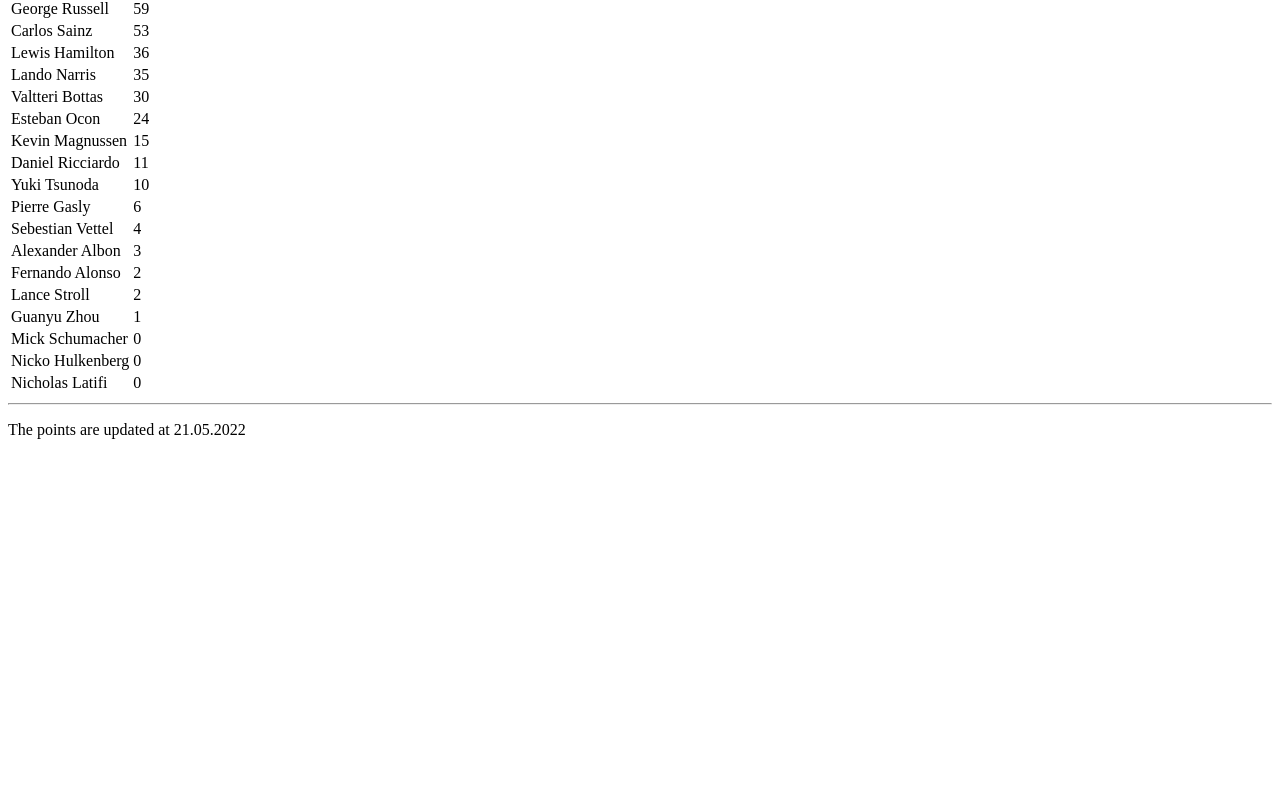
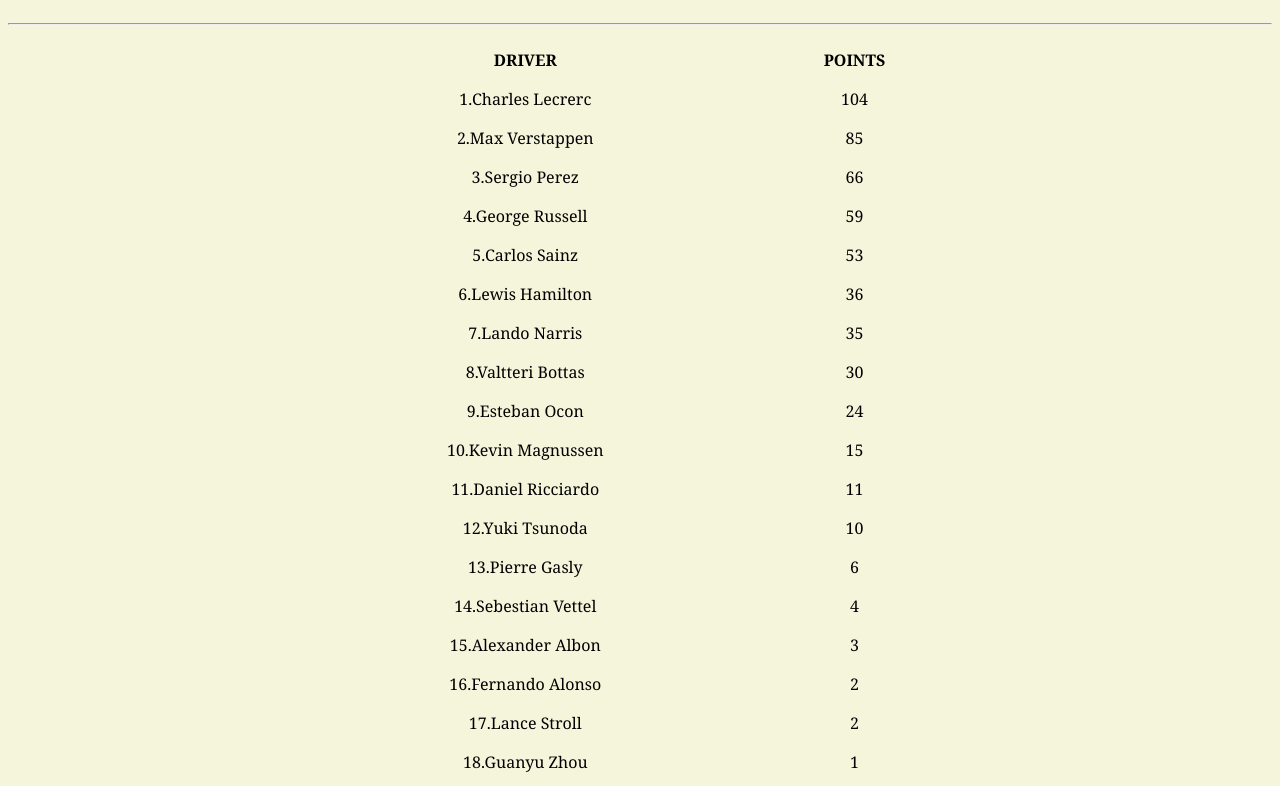
Before and after one commit to beforereal/Formula-One, a plain HTML site: page Standings.html in a window 1280 px wide. Shown: the part 171-957 px from the top of the page. Before the commit the page ends 800 px from the top, so only its background shows below. Drawn offline with Linux system fonts and the light colour scheme.

Commit message:
Small changes to adjust design

```diff
--- a/Drivers.html
+++ b/Drivers.html
@@ -5,6 +5,7 @@
     <meta http-equiv="X-UA-Compatible" content="IE=edge">
     <meta name="viewport" content="width=device-width, initial-scale=1.0">
     <title>F1-2022 | Drivers</title>
+    <link rel="stylesheet" href="style.css">
 </head>
 <body>
     <!--  Nav Bar   -->
@@ -16,7 +17,10 @@
 
 </body>
     <div class="Drivers">
-        <p>Check out this season's official F1 line-up.Follow your favourite F1 team's drivers.</p>
+        <h1>DRIVERS</h1>
+        <hr>
+
+        <p class="intros">Check out this season's official F1 line-up.Follow your favourite F1 team's drivers.</p>
 
         <ul>
             <li>
@@ -40,77 +44,70 @@
                 <img src="https://www.formula1.com/content/dam/fom-website/drivers/C/CARSAI01_Carlos_Sainz/carsai01.png.transform/2col/image.png" alt="Carlos Sainz">
             </li>
             <li>
-                <p>Lewis Hamilton</p>
+                <p>Lewis Hamilton | Mercedes</p>
                 <img src="https://www.formula1.com/content/dam/fom-website/drivers/L/LEWHAM01_Lewis_Hamilton/lewham01.png.transform/2col/image.png" alt="Lewis Hamilton">
             </li>
             <li>
-                <p>Lando Narris</p>
+                <p>Lando Narris | McLaren</p>
                 <img src="https://www.formula1.com/content/dam/fom-website/drivers/L/LANNOR01_Lando_Norris/lannor01.png.transform/2col/image.png" alt="Lando Narris">
             </li>
             <li>
-                <p>Valtteri Bottas</p>
+                <p>Valtteri Bottas | AlfaRomeo</p>
                 <img src="https://www.formula1.com/content/dam/fom-website/drivers/V/VALBOT01_Valtteri_Bottas/valbot01.png.transform/2col/image.png" alt="Valtteri Bottas">
             </li>
             <li>
-                <p>Esteban Ocon</p>
+                <p>Esteban Ocon | Alpine</p>
                 <img src="https://www.formula1.com/content/dam/fom-website/drivers/E/ESTOCO01_Esteban_Ocon/estoco01.png.transform/2col/image.png" alt="Esteban Ocon">
             </li>
             <li>
-                <p>Kevin Magnussen</p>
+                <p>Kevin Magnussen | Haas F1 Team</p>
                 <img src="https://www.formula1.com/content/dam/fom-website/drivers/K/KEVMAG01_Kevin_Magnussen/kevmag01.png.transform/2col/image.png" alt="Kevin Magnussen">
             </li>
             <li>
-                <p>Daniel Ricciardo</p>
+                <p>Daniel Ricciardo | McLaren</p>
                 <img src="https://www.formula1.com/content/dam/fom-website/drivers/D/DANRIC01_Daniel_Ricciardo/danric01.png.transform/2col/image.png" alt="Daniel Ricciardo">
             </li>
             <li>
-                <p>Yuki Tsunoda</p>
+                <p>Yuki Tsunoda | AlphaTauri</p>
                 <img src="https://www.formula1.com/content/dam/fom-website/drivers/Y/YUKTSU01_Yuki_Tsunoda/yuktsu01.png.transform/2col/image.png" alt="Yuki Tsunoda">
             </li>
             <li>
-                <p>Pierre Gasly</p>
+                <p>Pierre Gasly | AlphaTauri</p>
                 <img src="https://www.formula1.com/content/dam/fom-website/drivers/P/PIEGAS01_Pierre_Gasly/piegas01.png.transform/2col/image.png" alt="Pierre Gasly">
             </li>
             <li>
-                <p>Sebestian Vettel</p>
+                <p>Sebestian Vettel | AstonMartin</p>
                 <img src="https://www.formula1.com/content/dam/fom-website/drivers/S/SEBVET01_Sebastian_Vettel/sebvet01.png.transform/2col/image.png" alt="Sebestian Vettel">
             </li>
             <li>
-                <p>Alexander Albon</p>
+                <p>Alexander Albon | Williams</p>
                 <img src="https://www.formula1.com/content/dam/fom-website/drivers/A/ALEALB01_Alexander_Albon/alealb01.png.transform/2col/image.png" alt="Alexander Albon">
             </li>
             <li>
-                <p>Fernando Alonso</p>
+                <p>Fernando Alonso | Alpine</p>
                 <img src="https://www.formula1.com/content/dam/fom-website/drivers/F/FERALO01_Fernando_Alonso/feralo01.png.transform/2col/image.png" alt="Fernando Alonso">
             </li>
             <li>
-                <p>Lance Stroll</p>
+                <p>Lance Stroll | AstonMartin</p>
                 <img src="https://www.formula1.com/content/dam/fom-website/drivers/L/LANSTR01_Lance_Stroll/lanstr01.png.transform/2col/image.png" alt="Lance Stroll">
             </li>
             <li>
-                <p>Guanyu Zhou</p>
+                <p>Guanyu Zhou | AlfaRomeo</p>
                 <img src="https://www.formula1.com/content/dam/fom-website/drivers/G/GUAZHO01_Guanyu_Zhou/guazho01.png.transform/2col/image.png" alt="Guanyu Zhou">
             </li>
             <li>
-                <p>Mick Schumacher</p>
+                <p>Mick Schumacher | Haas F1 Team</p>
                 <img src="https://www.formula1.com/content/dam/fom-website/drivers/M/MICSCH02_Mick_Schumacher/micsch02.png.transform/2col/image.png" alt="Mick Schumacher">
             </li>
             <li>
-                <p>Nicko Hulkenberg</p>
+                <p>Nicko Hulkenberg | Aston Martin</p>
                 <img src="https://www.formula1.com/content/dam/fom-website/drivers/N/NICHUL01_Nico_Hulkenberg/nichul01.png.transform/2col/image.png" alt="Nicko Hulkenberg">
             </li>
             <li>
-                <p>Nicholas Latifi</p>
+                <p>Nicholas Latifi | Williams</p>
                 <img src="https://www.formula1.com/content/dam/fom-website/drivers/N/NICLAF01_Nicholas_Latifi/niclaf01.png.transform/2col/image.png" alt="Nicholas Latifi">
             </li>
         </ul>
     </div>
-    <div class="footer">
-         <!--  Nav Bar   -->
-    <div class="nav">
-        <a href="index.html"><img src="img/MainMenulogo.png" alt="logo MainMenu" width="150" ></a>
-        <a href="Teams.html"><img src="img/teamslogo.png" alt="logo Teams" width="150" ></a>
-        <a href="Drivers.html"><img src="img/DriversLogo.png" alt="logo Drivers" width="150" ></a>
-        <a href="Standings.html"><img src="img/Standingslogo.png" alt="logo Standings" width="150" ></a>
-    </div>
+
 </html>
--- a/Standings.html
+++ b/Standings.html
@@ -5,6 +5,7 @@
     <meta http-equiv="X-UA-Compatible" content="IE=edge">
     <meta name="viewport" content="width=device-width, initial-scale=1.0">
     <title>F1-2022 | Standings</title>
+    <link rel="stylesheet" href="style.css">
 </head>
 <body>
     <!--  Nav Bar   -->
@@ -14,97 +15,99 @@
         <a href="Drivers.html"><img src="img/DriversLogo.png" alt="logo Drivers" width="150" ></a>
         <a href="Standings.html"><img src="img/Standingslogo.png" alt="logo Standings" width="150" ></a>
 </body>
+<h1>STANDINGS</h1>
+<hr>
+<table class="point-table">
 
-<table>
     <tr>
         <th>DRIVER</th>
         <th>POINTS</th>
     </tr>
     <tr>
-        <td>Charles Lecrerc</td>
+        <td>1.Charles Lecrerc</td>
         <td>104</td>
     </tr>
     <tr>
-        <td>Max Verstappen</td>
+        <td>2.Max Verstappen</td>
         <td>85</td>
     </tr>
     <tr>
-        <td>Sergio Perez</td>
+        <td>3.Sergio Perez</td>
         <td>66</td>
     </tr>
     <tr>
-        <td>George Russell</td>
+        <td>4.George Russell</td>
         <td>59</td>
     </tr>
     <tr>
-        <td>Carlos Sainz</td>
+        <td>5.Carlos Sainz</td>
         <td>53</td>
     </tr>
     <tr>
-        <td>Lewis Hamilton</td>
+        <td>6.Lewis Hamilton</td>
         <td>36</td>
     </tr>
     <tr>
-        <td>Lando Narris</td>
+        <td>7.Lando Narris</td>
         <td>35</td>
     </tr>
     <tr>
-        <td>Valtteri Bottas</td>
+        <td>8.Valtteri Bottas</td>
         <td>30</td>
     </tr>
     <tr>
-        <td>Esteban Ocon</td>
+        <td>9.Esteban Ocon</td>
         <td>24</td>
     </tr>
     <tr>
-        <td>Kevin Magnussen</td>
+        <td>10.Kevin Magnussen</td>
         <td>15</td>
     </tr>
     <tr>
-        <td>Daniel Ricciardo</td>
+        <td>11.Daniel Ricciardo</td>
         <td>11</td>
     </tr>
     <tr>
-        <td>Yuki Tsunoda</td>
+        <td>12.Yuki Tsunoda</td>
         <td>10</td>
     </tr>
     <tr>
-        <td>Pierre Gasly</td>
+        <td>13.Pierre Gasly</td>
         <td>6</td>
     </tr>
     <tr>
-        <td>Sebestian Vettel</td>
+        <td>14.Sebestian Vettel</td>
         <td>4</td>
     </tr>
     <tr>
-        <td>Alexander Albon</td>
+        <td>15.Alexander Albon</td>
         <td>3</td>
     </tr>
     <tr>
-        <td>Fernando Alonso</td>
+        <td>16.Fernando Alonso</td>
         <td>2</td>
     </tr>
     <tr>
-        <td>Lance Stroll</td>
+        <td>17.Lance Stroll</td>
         <td>2</td>
     </tr>
     <tr>
-        <td>Guanyu Zhou</td>
+        <td>18.Guanyu Zhou</td>
         <td>1</td>
     </tr>
     <tr>
-        <td>Mick Schumacher</td>
+        <td>19.Mick Schumacher</td>
         <td>0</td>
     </tr>
     <tr>
-        <td>Nicko Hulkenberg</td>
+        <td>20.Nicko Hulkenberg</td>
         <td>0</td>
     </tr>
     <tr>
-        <td>Nicholas Latifi</td>
+        <td>21.Nicholas Latifi</td>
         <td>0</td>
     </tr>
 </table>
 <hr>
-<p>The points are updated at 21.05.2022</p>
+<p class="p-update">The points are updated at 21.05.2022</p>
 </html>
```
Also changed, not shown: Teams.html (+18 -11 lines), index.html (+1 -0 lines).
